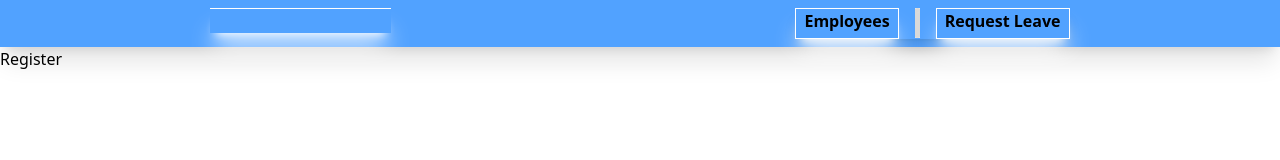
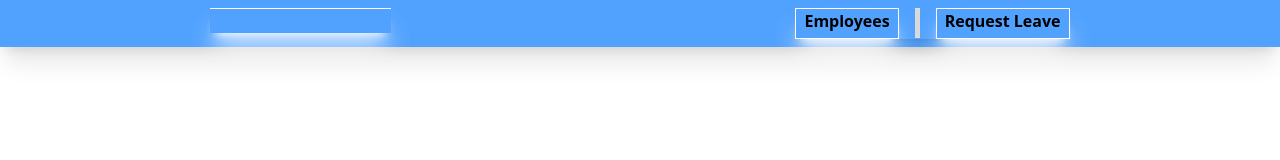
Before and after one commit to Cocoatea57/Employee-Management, a React (Vite) app: page /Register in a window 1280 px wide. Shown: the top 160 px of the page. Built offline with nearby package versions, Linux system fonts and the light colour scheme.

Commit message:
started registration for

```diff
--- a/src/components/Navbar.jsx
+++ b/src/components/Navbar.jsx
@@ -5,7 +5,7 @@ import { Link } from 'react-router-dom'
 function Navbar() {
   return (
     <div>
-        <nav className='flex justify-around bg-blue-400 shadow-xl  p-2 '>
+        <nav className='flex justify-around bg-blue-400 shadow-xl p-2 '>
             <div>
                 <marquee className='shadow-white shadow-xl border-t-1 border-white px-2'><strong>FraNel company LTD </strong></marquee>
             </div>
--- a/src/pages/Register.jsx
+++ b/src/pages/Register.jsx
@@ -4,7 +4,9 @@ function Register() {
 
 
   return (
-    <div>Register</div>
+    <div>
+
+    </div>
   )
 }
 
```
